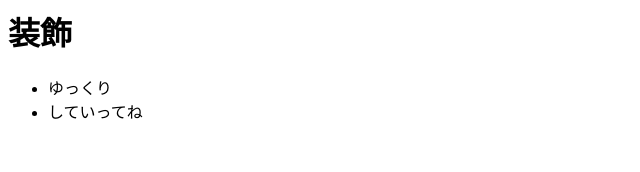
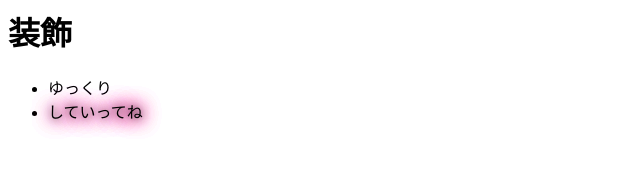
Before and after one commit to kinoshitakazuki/2016web1-9, a plain HTML site: page index.html in a window 1280 px wide. Shown: the whole page, without its empty margins (0-640 px from the left). Drawn offline with Linux system fonts and the light colour scheme.

Commit message:
Update index.html

```diff
--- a/index.html
+++ b/index.html
@@ -9,6 +9,6 @@
 <h1>装飾</h1>
 <ul id="box-text-shadow">
 <li class="box-drop_shadow">ゆっくり</li>
-<li class="box-neon">していってね</li>
+<li class="neon">していってね</li>
 </ul>
 </body>
```
